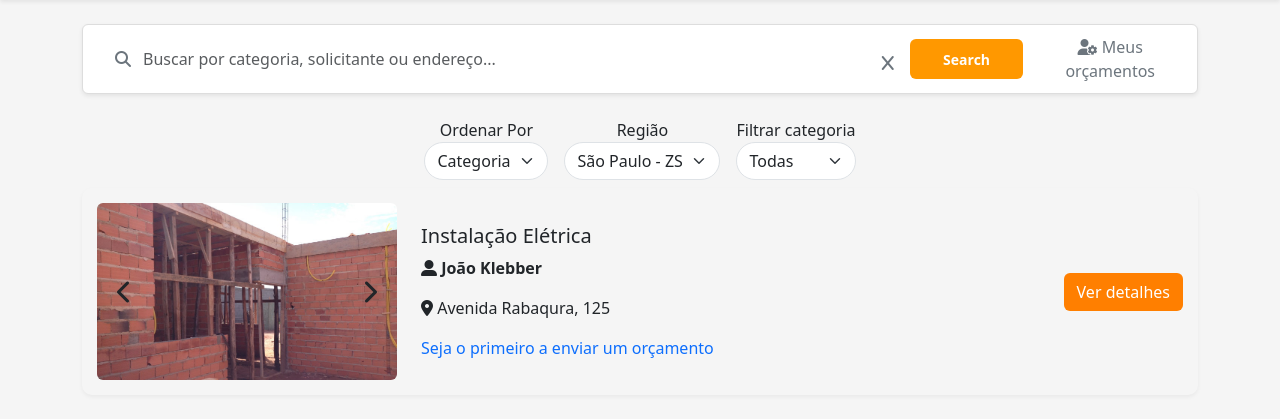
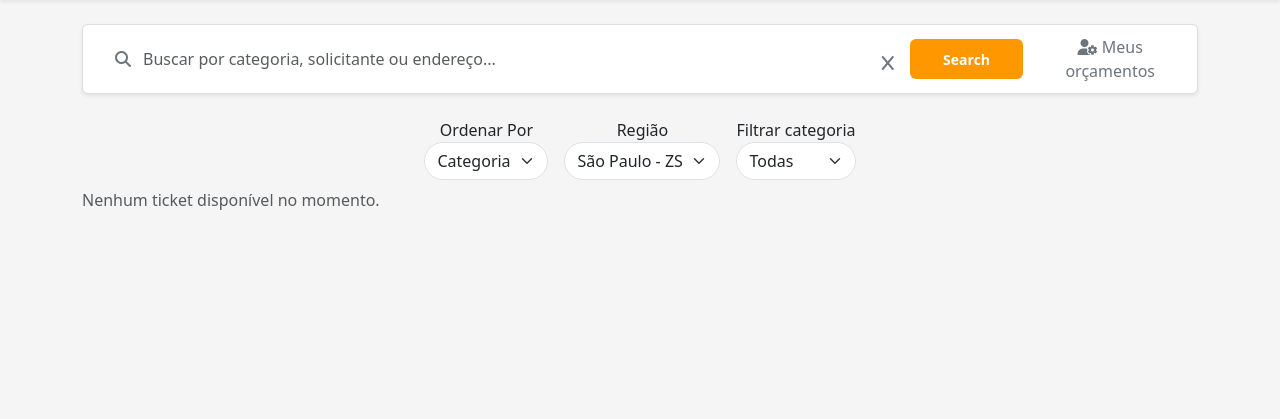
Before and after one commit to Adan-Marques/tcc_ads, a Django app: page /accounts/ticketPrestador/ in a window 1280 px wide. Shown: the part 78-497 px from the top of the page. Run offline with Django 5.2, Linux system fonts and the light colour scheme.

Commit message:
Fix arruma lista de andamento de tickets

```diff
--- a/templates/prestador/ticketPrestador.html
+++ b/templates/prestador/ticketPrestador.html
@@ -2,7 +2,7 @@
 {% load static %}
 {% block body %}
 <div class="container mt-4">
-        <!-- Barra de busca -->
+    <!-- barra de busca -->
     <div class="d-flex align-items-center mb-4 shadow-sm rounded overflow-hidden bg-white"
         style="max-width: 120%; height: 70px; border: 1px solid #ddd;">
         <span class="px-3 text-muted">
@@ -18,7 +18,7 @@
             <i class="fa-solid fa-user-gear"></i> Meus orçamentos
         </button>
     </div>
-        <!-- Filtros -->
+    <!-- filtros -->
     <div class="d-flex align-items-center justify-content-center flex-wrap gap-3 mb-2">
         <div>
             <label class="text-center d-block">Ordenar Por</label>
@@ -40,36 +40,35 @@
         </div>
     </div>
 
-        <!-- Lista de serviços -->
-        <div class="job-card d-flex border-0 align-items-center justify-content-between">
-            <div id="carouselJob" class="carousel slide me-4" style="width: 300px;">
+    <!-- lista de serviços -->
+    {% for ticket in tickets %}
+    <div class="job-card d-flex border-0 align-items-center justify-content-between mb-4">
+        <div id="carouselJob{{ forloop.counter }}" class="carousel slide me-4" style="width: 300px;">
             <div class="carousel-inner rounded">
+                {% for imagem in ticket.imagens.all %}
+                <div class="carousel-item {% if forloop.first %}active{% endif %}">
+                    <img src="{{ imagem.imagem.url }}" class="d-block w-100" alt="Imagem {{ forloop.counter }}">
+                </div>
+                {% empty %}
                 <div class="carousel-item active">
-                        <img src="{% static 'images/8.jpg' %}" class="d-block w-100" alt="Imagem 1">
+                    <img src="{% static 'images/default.jpg' %}" class="d-block w-100" alt="Imagem padrão">
                 </div>
-                    <div class="carousel-item">
-                        <img src="{% static 'images/9.jpg' %}" class="d-block w-100" alt="Imagem 2">
+                {% endfor %}
             </div>
-                    <div class="carousel-item">
-                        <img src="{% static 'images/10.jpg' %}" class="d-block w-100" alt="Imagem 3">
-                    </div>
-                </div>
-                <button class="carousel-control-prev" type="button" data-bs-target="#carouselJob" data-bs-slide="prev"
-                    style="top: 50%; transform: translateY(-50%); width: 15%; left: 5px;">
+            <button class="carousel-control-prev" type="button" data-bs-target="#carouselJob{{ forloop.counter }}"
+                data-bs-slide="prev">
                 <i class="fa-solid fa-chevron-left text-dark fs-4 p-2 rounded-circle"></i>
-                    <span class="visually-hidden">Anterior</span>
             </button>
-                <button class="carousel-control-next" type="button" data-bs-target="#carouselJob" data-bs-slide="next"
-                    style="top: 50%; transform: translateY(-50%); width: 15%; right: 5px;">
+            <button class="carousel-control-next" type="button" data-bs-target="#carouselJob{{ forloop.counter }}"
+                data-bs-slide="next">
                 <i class="fa-solid fa-chevron-right text-dark fs-4 p-2 rounded-circle"></i>
-                    <span class="visually-hidden">Próximo</span>
             </button>
         </div>
 
         <div class="flex-grow-1">
-                <h5>Instalação Elétrica</h5>
-                <p class="mb-3"><i class="fa-solid fa-user-large"></i><strong> João Klebber </strong></p>
-                <p class="mb-3"><i class="fa-solid fa-location-dot"></i> Avenida Rabaqura, 125</p>
+            <h5>{{ ticket.titulo }}</h5>
+            <p class="mb-3"><i class="fa-solid fa-user-large"></i> <strong>{{ ticket.solicitante }}</strong></p>
+            <p class="mb-3"><i class="fa-solid fa-location-dot"></i> {{ ticket.endereco }}</p>
             <a href="#" class="text-decoration-none text-primary">Seja o primeiro a enviar um orçamento</a>
         </div>
 
@@ -77,8 +76,10 @@
             <a href="#" class="btn btn-orange">Ver detalhes</a>
         </div>
     </div>
+    {% empty %}
+    <p class="text-muted">Nenhum ticket disponível no momento.</p>
+    {% endfor %}
+</div>
 
-
-        <!-- Bootstrap JS -->
 <script src="https://cdn.jsdelivr.net/npm/bootstrap@5.3.3/dist/js/bootstrap.bundle.min.js"></script>
 {% endblock %}
```
Also changed, not shown: templates/cliente/ticket.html (+9 -11 lines). Lines whose indentation alone changed are shown as unchanged.
